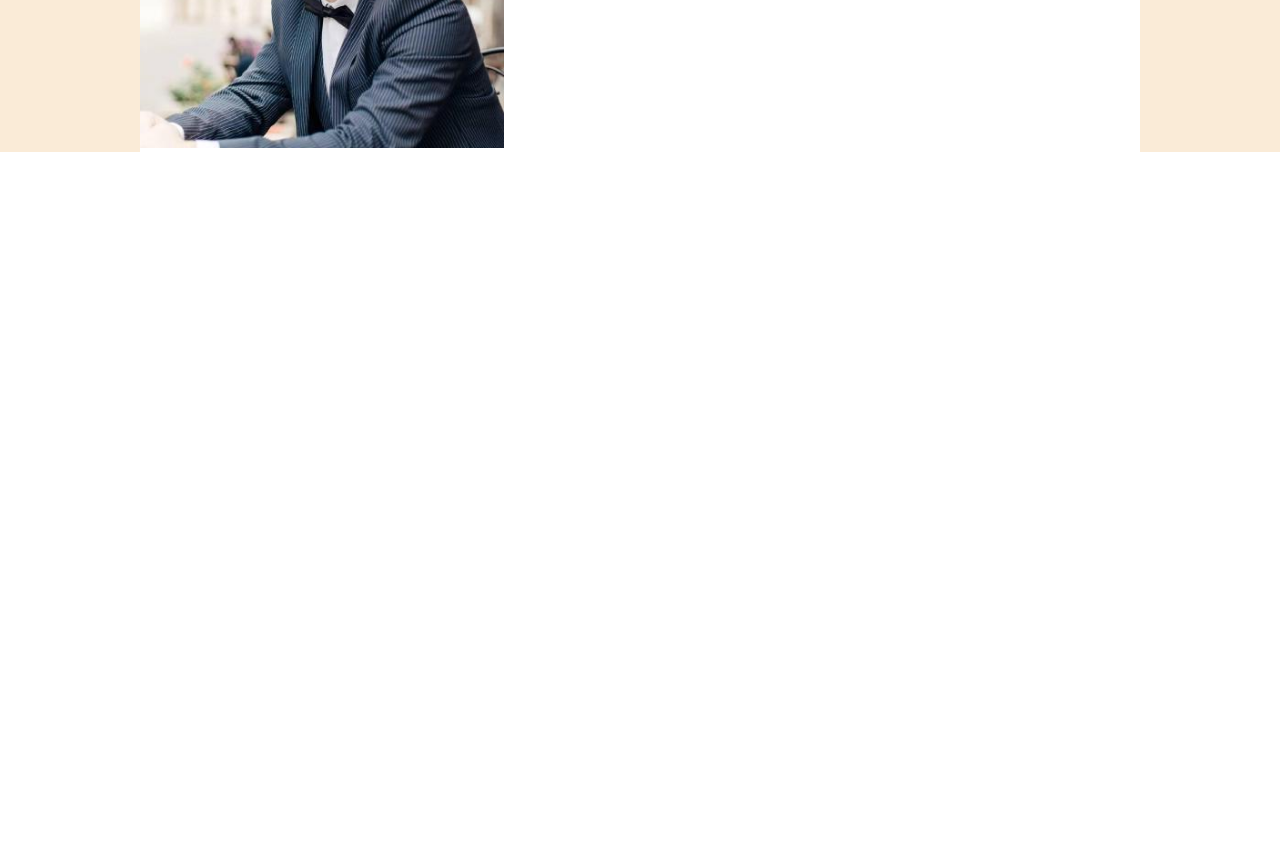
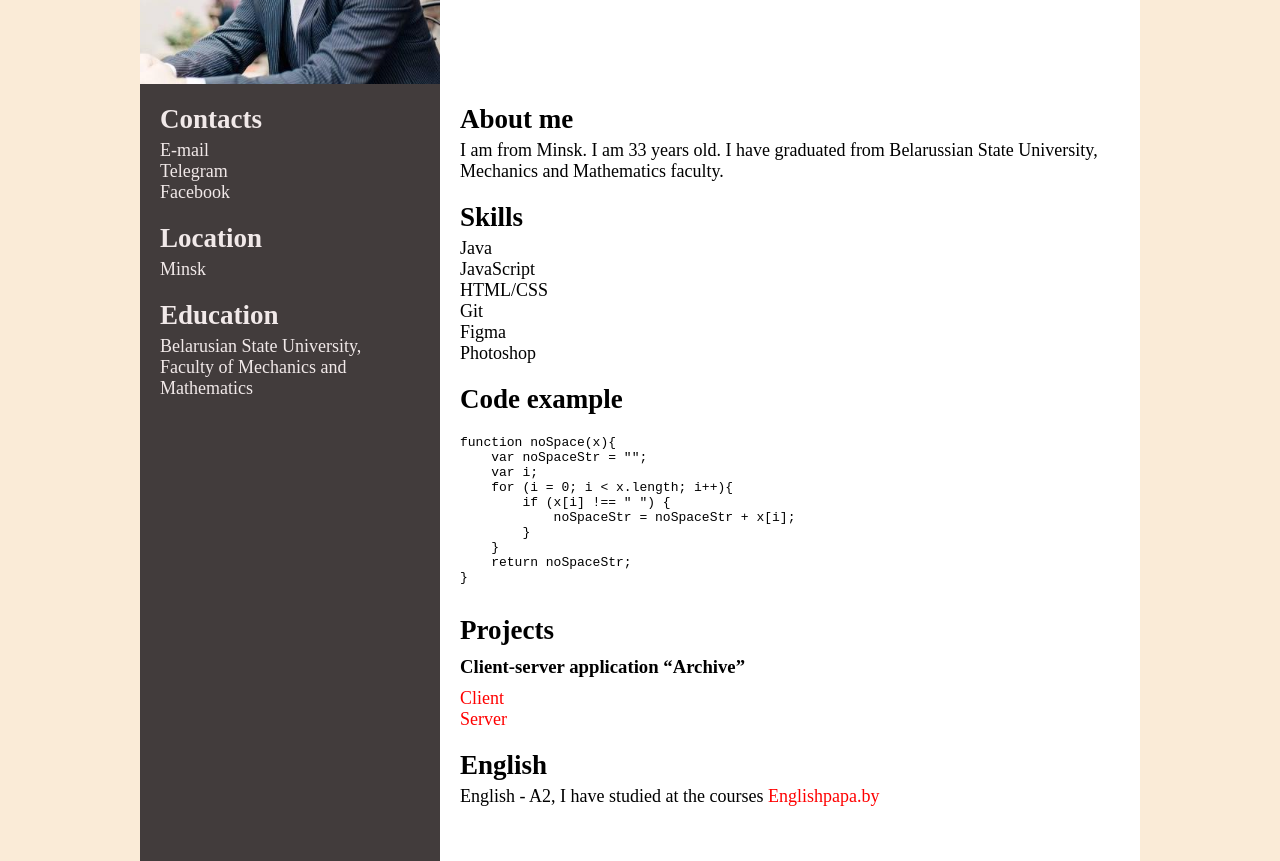
Before and after one commit to dmitrygurinovich/rsschool-cv, a plain HTML site: page index.html in a window 1280 px wide. Shown: the part 266-1127 px from the top of the page. Before the commit the page ends 800 px from the top, so only its background shows below. Drawn offline with Linux system fonts and the light colour scheme.

Commit message:
feat: add 'main' block

```diff
--- a/css/style.css
+++ b/css/style.css
@@ -5,6 +5,10 @@ body {
     margin: 0;
     box-sizing: inherit;
     box-sizing: border-box;
+}
+
+h3 {
+    margin: 10px 0;
 }
 
 .container {
@@ -43,6 +47,10 @@ body {
     display: flex;
 }
 
+.main_photo {
+    width: 30%;
+}
+
 .main_photo>img {
     width: 100%;
 }
@@ -56,5 +64,77 @@ body {
 }
 
 .subtitle {
-    font-size: 18px;;
+    font-size: 18px;
+    background-color: rgb(214, 191, 191)
 }
+
+.columns {
+    width: 100%;
+    display: flex;
+    margin-top: -4px;
+}
+
+.left-info-column, .right-info-column {
+    height: 780px;
+}
+
+.left-info-column {
+    width: 30%;
+    background-color: rgb(66, 60, 60);
+    padding: 0px 20px 20px 20px;
+}
+
+.info-column-title {
+    color: rgb(241, 233, 233);
+    font-size: 27px;
+    margin: 20px 0 5px 0;
+}
+
+.info-column > ul {
+    list-style-type: none;
+    font-size: 18px;
+}
+
+.info-column a  {
+   text-decoration: none;
+   color: rgb(241, 233, 233);
+}
+
+.info-column > p {
+    font-size: 18px;
+    color: rgb(241, 233, 233);
+}
+
+.right-info-column {
+    padding: 0px 20px 20px 20px;
+    width: 70%;
+}
+
+.info-column > ul > li {
+    color: black;
+}
+
+.right-info-column p  {
+    color: black;
+}
+
+.right-info-column > .info-column-title {
+    color: black;
+}
+
+.info-column > pre > code {
+    width: 50px;
+}
+
+.right-info-column .info-column a {
+    color: red;
+}
+
+footer {
+    width: 100%;
+    height: 100px;
+    background-color: grey;
+}
+pre {
+    margin-bottom: -20px;
+}
--- a/index.html
+++ b/index.html
@@ -22,7 +22,8 @@
                         <li><a href="#">Skills</a></li>
                         <li><a href="#">English</a></li>
                         <li><a href="#">Code example</a></li>
-                        <li><a href="#">Hobbies</a></li>
+                        <li><a href="#">Projects</a></li>
+                        <li><a href="#">Contakts</a></li>
                     </ul>
                 </div>
 
@@ -37,9 +38,79 @@
                         <div class="subtitle">Front-end developer</div>
                     </div>
                 </div>
+                <div class="columns">
+                    <div class="left-info-column">
+                        <h2 class="info-column-title">Contacts</h2>
+                        <div class="info-column">
+                            <ul>
+                                <li><a href="mailto:dmitry.gurinovich@hotmail.com">E-mail</a></li>
+                                <li><a href="https://t.me/dmitry_gurinovich">Telegram</a></li>
+                                <li><a href="https://www.facebook.com/gurinovich.dmitry" target="_blank">Facebook</a>
+                                </li>
+                            </ul>
+                        </div>
+                        <h2 class="info-column-title">Location</h2>
+                        <div class="info-column">
+                            <p>Minsk</p>
+                        </div>
+                        <h2 class="info-column-title">Education</h2>
+                        <div class="info-column">
+                            <p>Belarusian State University, <br>
+                                Faculty of Mechanics and Mathematics</p>
+                        </div>
+                    </div>
+                    <div class="right-info-column">
+                        <h2 class="info-column-title">About me</h2>
+                        <div class="info-column">
+                            <p>I am from Minsk. I am 33 years old. I have graduated from Belarussian State University,
+                                Mechanics and Mathematics faculty.</p>
+                        </div>
+                        <h2 class="info-column-title">Skills</h2>
+                        <div class="info-column">
+                            <ul>
+                                <li>Java</li>
+                                <li>JavaScript</li>
+                                <li>HTML/CSS</li>
+                                <li>Git</li>
+                                <li>Figma</li>
+                                <li>Photoshop</li>
+                            </ul>
+                        </div>
+                        <h2 class="info-column-title">Code example</h2>
+                        <div class="info-column">
+                            <pre>
+                                <code>
+function noSpace(x){
+    var noSpaceStr = "";
+    var i;
+    for (i = 0; i &lt; x.length; i++){
+        if (x[i] !== " ") {
+            noSpaceStr = noSpaceStr + x[i];
+        }
+    }
+    return noSpaceStr;
+}
+                                </code>
+                            </pre>
+                        </div>
+                        <h2 class="info-column-title">Projects</h2>
+                        <div class="info-column">
+                            <h3>Client-server application “Archive”</h3>
+                            <ul>
+                                <li><a href="https://github.com/dmitrygurinovich/6_Tasks/tree/main/Task3_Client">Client</a></li>
+                                <li><a href="https://github.com/dmitrygurinovich/6_Tasks/tree/main/Task3_Server">Server</a></li>
+                            </ul>
+                        </div>
+                        <h2 class="info-column-title">English</h2>
+                        <div class="info-column">
+                            <p>English - A2, I have studied at the courses <a href="https://englishpapa.by/"
+                                    target="_blank">Englishpapa.by</a></p>
+                        </div>
+                    </div>
+                </div>
+                <footer>
 
-
-
+                </footer>
             </div>
 
         </div>
```
